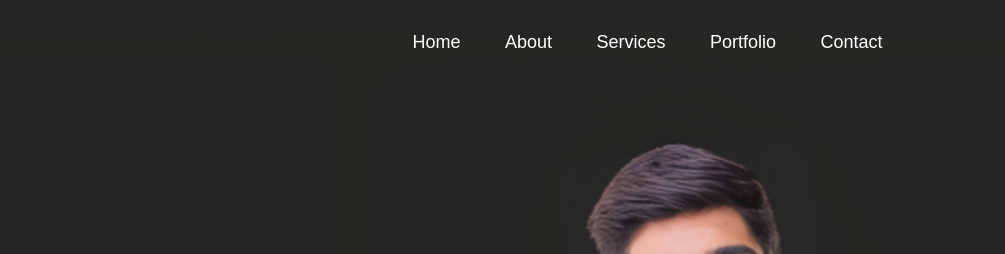
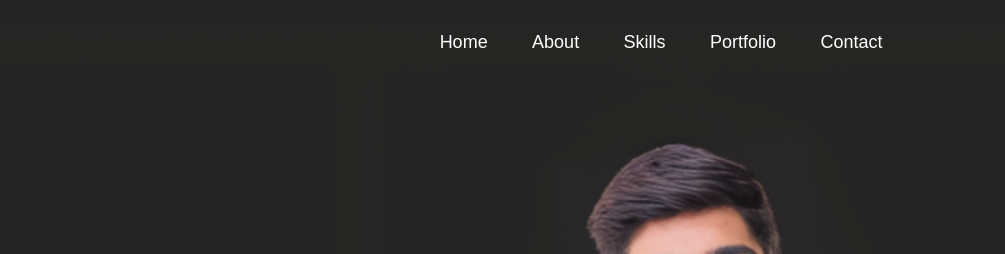
Before and after one commit to mintuchaudhary7/portfolio, a plain HTML site: page index.html in a window 1280 px wide. Shown: the top 254 px of the page, 275-1280 px from the left. Drawn offline with Linux system fonts and the light colour scheme.

Commit message:
change services to skills

```diff
--- a/index.html
+++ b/index.html
@@ -20,7 +20,7 @@
                 <ul id="sidemenu">
                     <li><a href="#header">Home</a></li>
                     <li><a href="#about">About</a></li>
-                    <li><a href="#services">Services</a></li>
+                    <li><a href="#services">Skills</a></li>
                     <li><a href="#portfolio">Portfolio</a></li>
                     <li><a href="#contact">Contact</a></li>
                     <i class="fas fa-times" onclick="closemenu()"></i>
```
